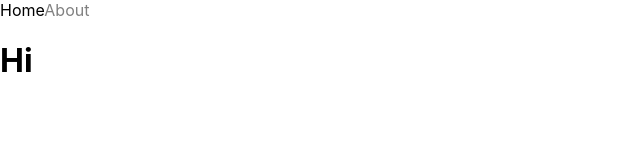
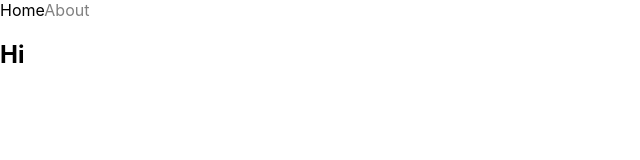
Before and after one commit to Bori-github/nextjs-intro, a Next.js app: page / in a window 1280 px wide. Shown: the top 160 px of the page, without its empty margins (0-640 px from the left). Built offline with nearby package versions, Linux system fonts and the light colour scheme.

Commit message:
✨ Layout 컴포넌트 생성 및 적용

```diff
--- /dev/null
+++ b/components/Layout.tsx
@@ -0,0 +1,15 @@
+import { ReactNode } from 'react';
+import { NavigationBar } from './NavigationBar';
+
+interface LayputProps {
+  children: ReactNode;
+}
+
+export const Layout = ({ children }: LayputProps) => {
+  return (
+    <main>
+      <NavigationBar />
+      <section>{children}</section>
+    </main>
+  );
+};
--- a/pages/_app.tsx
+++ b/pages/_app.tsx
@@ -1,12 +1,11 @@
 import type { AppProps } from 'next/app';
-import { NavigationBar } from '../components/NavigationBar';
+import { Layout } from '../components/Layout';
 import '../styles/globals.css';
 
 export default function MyApp({ Component, pageProps }: AppProps) {
   return (
-    <>
-      <NavigationBar />
+    <Layout>
       <Component {...pageProps} />
-    </>
+    </Layout>
   );
 }
```
